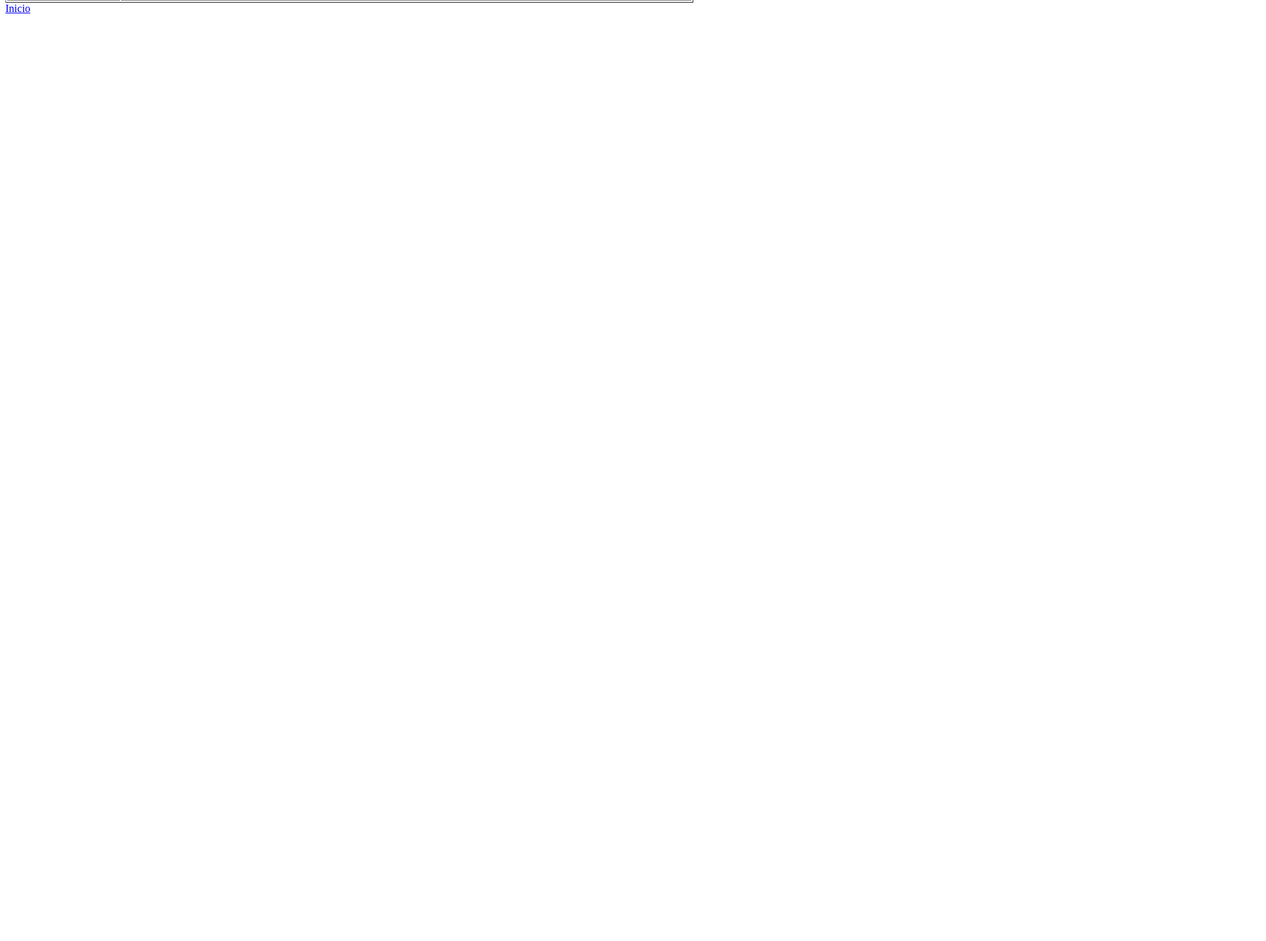
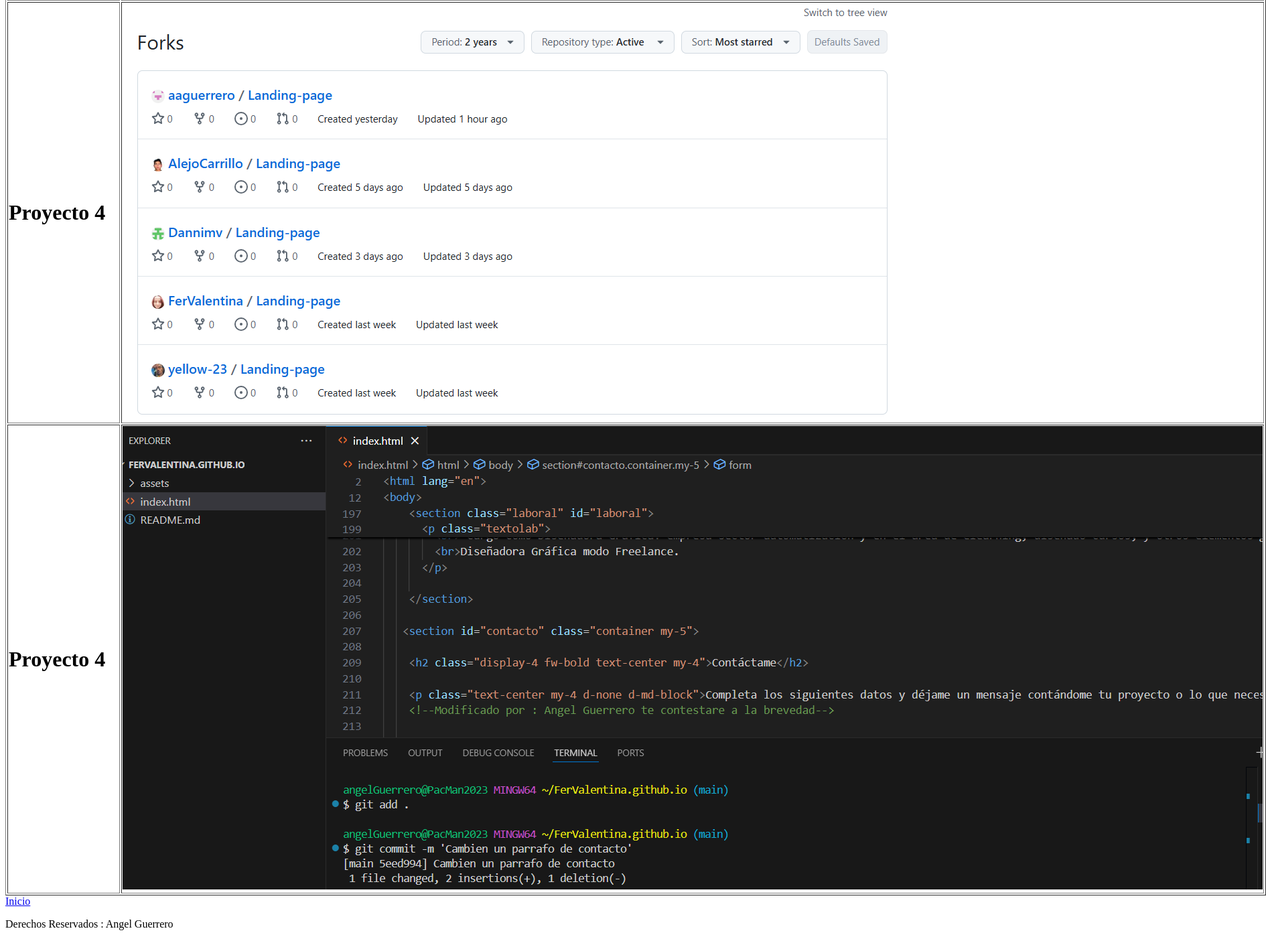
Before and after one commit to aaguerrero/testFinal, a plain HTML site: page portafolio.html in a window 1280 px wide. Shown: the part 1512-2917 px from the top of the page at 67% size, 1890 px wide, since content can reach past the window. Before the commit the page ends 1542 px from the top, so only its background shows below. Drawn offline with Linux system fonts and the light colour scheme.

Commit message:
Agregue los commit a los proyectos de los compañeros

```diff
--- a/portafolio.html
+++ b/portafolio.html
@@ -21,7 +21,20 @@
             <td><h1>Proyecto 3</h1></td>
             <td><img src="./assets/imgs/proyecto2.png" alt="Coperativa de ahorro y credito" /> </td>
         </tr>
+        <tr>
+            <td><h1>Proyecto 4</h1></td>
+            <td><img src="./assets/imgs/commit.png" alt="Conmit proyecto Andres" /> </td>
+        </tr>
+        <tr>
+            <td><h1>Proyecto 4</h1></td>
+            <td><img src="./assets/imgs/commit1.png" alt="Conmit proyecto Valentina" /> </td>
+        </tr>
     </table>
     <a href="index.html"> Inicio </a>
 </body>
+
+ <footer>
+    <p>Derechos Reservados : Angel Guerrero</p>
+ </footer>
+
 </html>
```
Also changed, not shown: index.html (+3 -0 lines), assets/imgs/commit.png (added), assets/imgs/commit1.png (added).
